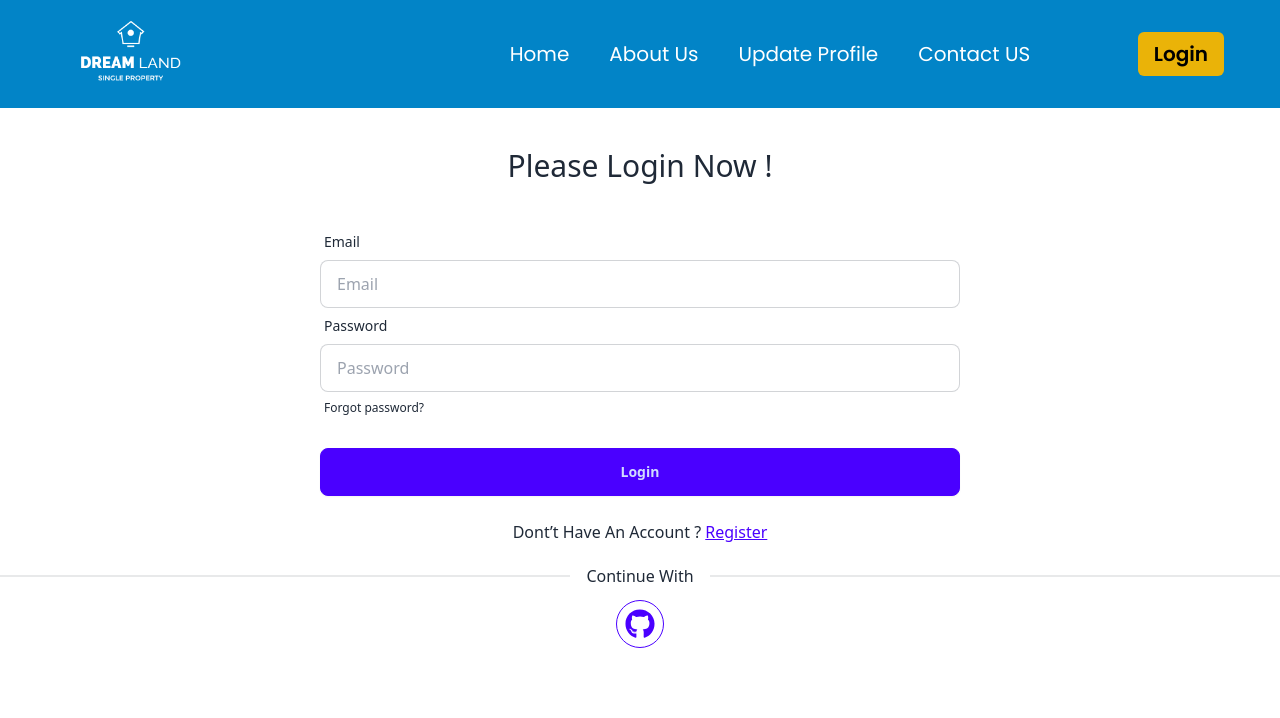
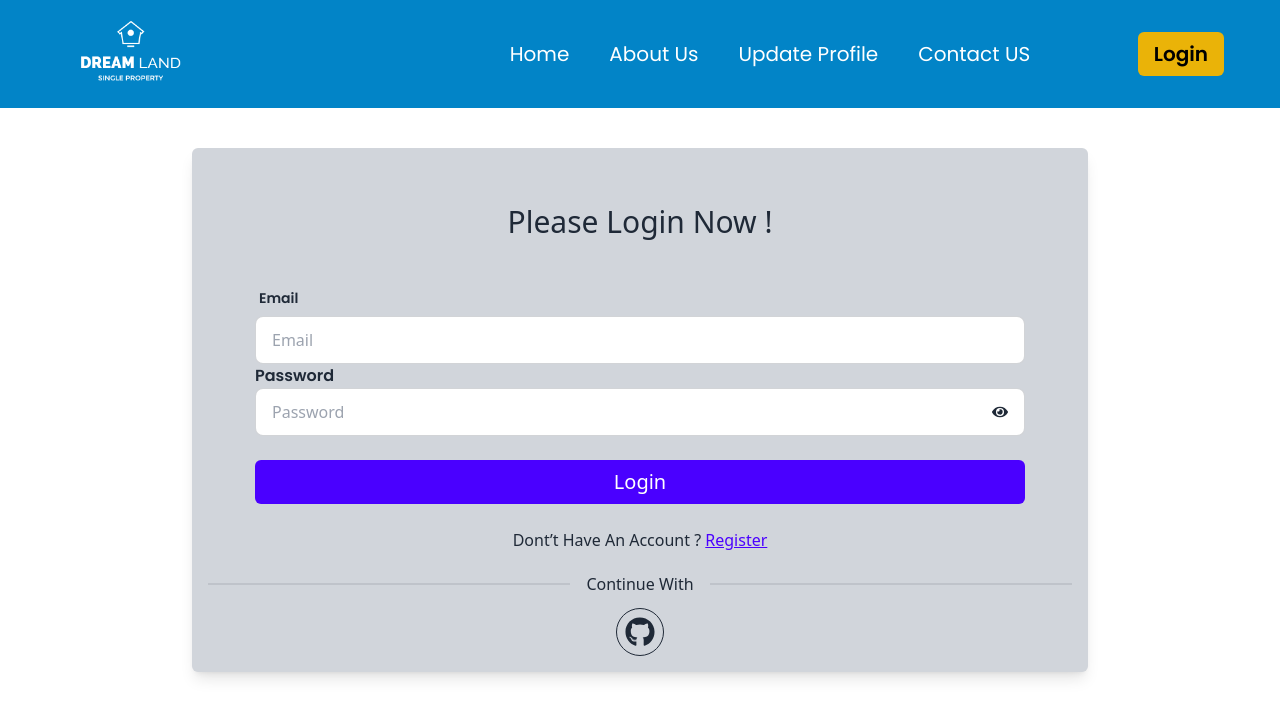
Before and after one commit to Mehebul02/dream-land-property, a React (Vite) app: page /login in a window 1280 px wide. Shown: the top 718 px of the page. Built offline with nearby package versions, Linux system fonts and the light colour scheme; no server answers.

Commit message:
GitHub Login complited

```diff
--- a/src/layout/root/Root.jsx
+++ b/src/layout/root/Root.jsx
@@ -1,5 +1,6 @@
 import { Outlet } from "react-router-dom";
 import Navbar from "../../pages/shared/navbar/Navbar";
+import Footer from "../../pages/footer/Footer";
 
 
 const Root = () => {
@@ -9,6 +10,9 @@ const Root = () => {
            <div className="max-w-[1300px] mx-auto mt-10">
             <Outlet/>
            </div>
+         <div className="mt-10">
+         <Footer/>
+         </div>
         </div>
     );
 };
--- a/src/pages/error/ErrorPage.jsx
+++ b/src/pages/error/ErrorPage.jsx
@@ -9,7 +9,7 @@ const ErrorPage = () => {
       <p>
         <i className="text-2xl">{error.statusText || error.message}</i>
       </p>
-        <Link to='/'><button className="btn mt-5 bg-[#0284C7]">Home</button></Link>
+        <Link to='/'><button className="btn mt-5 bg-[#0284C7]">Back To Home</button></Link>
           </div>
         </div>
     );
--- /dev/null
+++ b/src/pages/footer/Footer.jsx
@@ -0,0 +1,15 @@
+import { FaFacebook } from "react-icons/fa";
+import { NavLink } from "react-router-dom";
+
+const Footer = () => {
+
+
+
+    return (
+<div>
+
+</div>
+    );
+};
+
+export default Footer;
--- a/src/pages/shared/login/Login.jsx
+++ b/src/pages/shared/login/Login.jsx
@@ -1,68 +1,87 @@
-
 import { Link } from "react-router-dom";
 
 import { useForm } from "react-hook-form";
 import SocialPage from "../../socialpage/SocialPage";
+import { useContext, useState } from "react";
+import { AuthContext } from "../../../provider/AuthProvider";
+import toast, { Toaster } from "react-hot-toast";
+import { FaEye, FaEyeSlash } from "react-icons/fa";
+
 const Login = () => {
-
+  const [showPassword, setShowPassword] = useState(false);
+  const { loginUser,gitHubLogin } = useContext(AuthContext);
   const {
     register,
     handleSubmit,
     watch,
     formState: { errors },
   } = useForm();
-      const onSubmit= (data) => {
-    //     const {email,password} = data
-    //     logInUser(email,password)
-    //    .then(result =>{
-    //     console.log(result.user)
-    //    })
-    //    .catch(error =>{
-    //     console.log(error)
+  const onSubmit = (data) => {
+    const { email, password } = data;
+    loginUser(email, password)
+      .then((result) => {
+        console.log(result.user);
+      })
+      .catch((error) => {
+        console.log(error);
+        toast.error("Password should be at least 6 characters!");
+      });
 
-    //    })
-    console.log('login',data)
-
+    console.log("login", data);
+  };
+  const handleGitHubLogin =()=>{
+    gitHubLogin()
+    .then(result =>{
+      console.log(result.user)
+    })
+    .catch(error =>{
+      console.log(error)
+    })
   }
   return (
     <div>
-      <div className="">
+      <div className="p-4 bg-gray-300 max-w-4xl mx-auto rounded-md shadow-lg">
         <h1 className="text-3xl text-center my-10">Please Login Now !</h1>
-        <form onSubmit={handleSubmit(onSubmit)} className="md:w-3/4 lg:w-1/2 mx-auto ">
+        <form
+          onSubmit={handleSubmit(onSubmit)}
+          className="md:w-3/4 lg:w-[770px] mx-auto "
+        >
           <div className="form-control">
             <label className="label">
-              <span className="label-text">Email</span>
+              <span className="label-text font-poppins font-semibold">Email</span>
             </label>
             <input
               type="email"
               name="email"
               placeholder="Email"
               className="input input-bordered"
-              required {...register("email", { required: true })}
+              required
+              {...register("email", { required: true })}
             />
-            {errors.email && <span className="text-red-700">This field is required</span>}
+            {errors.email && (
+              <span className="text-red-700">This field is required</span>
+            )}
           </div>
           <div className="form-control">
-            <label className="label">
-              <span className="label-text">Password</span>
-            </label>
+            <h1 className="font-poppins font-semibold">Password</h1>
+            <label className="input input-bordered flex items-center gap-2">
               <input
-              type="password"
-              name="password"
+                type={showPassword ? "text" : "password"}
+                className="grow "
                 placeholder="Password"
-              className="input input-bordered"
-              required {...register("password", { required: true })}
+                {...register("password", { required: true })}
               />
-            {errors.password && <span className="text-red-700">This field is required</span>}
-            <label className="label">
-              <a href="#" className="label-text-alt link link-hover">
-                Forgot password?
-              </a>
+              <span>
+                <span onClick={() => setShowPassword(!showPassword)}>
+                  {showPassword ? <FaEyeSlash></FaEyeSlash> : <FaEye></FaEye>}
+                </span>
+              </span>
             </label>
           </div>
           <div className="form-control mt-6">
-            <button className="btn btn-primary">Login</button>
+            <button className="bg-primary py-2 rounded-md text-xl text-white">Login</button>
           </div>
+          <Toaster position="top-right" reverseOrder={false} />
         </form>
         <p className="text-center my-6">
           Dont’t Have An Account ?{" "}
@@ -70,8 +89,8 @@ const Login = () => {
             Register
           </Link>
         </p>
-       <div className="text-center">
-       <SocialPage/>
+        <div onClick={handleGitHubLogin} className="text-center">
+          <SocialPage />
         </div>
       </div>
     </div>
--- a/src/pages/shared/navbar/Navbar.jsx
+++ b/src/pages/shared/navbar/Navbar.jsx
@@ -24,7 +24,7 @@ const Navbar = () => {
           <div tabIndex={0} role="button" className="btn btn-ghost lg:hidden">
             <svg xmlns="http://www.w3.org/2000/svg" className="h-5 w-5" fill="none" viewBox="0 0 24 24" stroke="currentColor"><path strokeLinecap="round" strokeLinejoin="round" strokeWidth="2" d="M4 6h16M4 12h8m-8 6h16" /></svg>
           </div>
-          <ul tabIndex={0} className="menu menu-sm dropdown-content mt-3 z-[1] p-2 shadow bg-base-100 rounded-box w-52">
+          <ul tabIndex={0} className="menu menu-sm dropdown-content mt-3 z-[1] p-2 shadow bg-[#0284C7] rounded-box w-52">
             {navLink}
           </ul>
         </div>
--- a/src/pages/socialpage/SocialPage.jsx
+++ b/src/pages/socialpage/SocialPage.jsx
@@ -13,7 +13,7 @@ const SocialPage = () => {
 
                 <div className='divider'>Continue With</div>
                 <div>
-                    <button  className='btn btn-primary btn-circle btn-outline'><FaGithub className='text-3xl'></FaGithub></button>
+                    <button  className='btn  btn-circle btn-outline'><FaGithub className='text-3xl'></FaGithub></button>
                     {/* <button  className='btn btn-primary btn-circle btn-outline'><FaFacebook/></button> */}
                 </div>
 
--- a/src/provider/AuthProvider.jsx
+++ b/src/provider/AuthProvider.jsx
@@ -1,23 +1,48 @@
-import { createUserWithEmailAndPassword } from "firebase/auth";
-import { createContext, useState } from "react";
+import {
+  GithubAuthProvider,
+  createUserWithEmailAndPassword,
+  onAuthStateChanged,
+  signInWithEmailAndPassword,
+  signInWithPopup,
+} from "firebase/auth";
+import { createContext, useEffect, useState } from "react";
 import auth from "../firebase/firebase_config";
 
-export const AuthContext = createContext(null)
-const AuthProvider = ({children}) => {
-    const createUser =(email,password)=>{
-        // const [user,setUser] = useState(null)
-        return createUserWithEmailAndPassword(auth,email,password)
+export const AuthContext = createContext(null);
+const gitHubProvider = new GithubAuthProvider();
+
+const AuthProvider = ({ children }) => {
+  const [user, setUser] = useState(null);
+  // create user
+  const createUser = (email, password) => {
+    return createUserWithEmailAndPassword(auth, email, password);
+  };
+  // sign in user
+  const loginUser = (email, password) => {
+    return signInWithEmailAndPassword(auth, email, password);
+  };
+  // gitHub Login
+  const gitHubLogin = () => {
+    return signInWithPopup(auth, gitHubProvider);
+  };
+  useEffect(() => {
+    const unSubScribe = onAuthStateChanged(auth, (currentUser) => {
+      setUser(currentUser);
+      console.log("Tui Sob Somoy Thakbi",currentUser);
+    });
+    return()=>{
+        unSubScribe()
     }
-    const authInfo ={
-        // user,
-        createUser,
-
-    }
-    return (
-        <AuthContext.Provider value={authInfo}>
-            {children}
-        </AuthContext.Provider>
-    );
+  }, []);
+  const authInfo = {
+    user,
+    createUser,
+    loginUser,
+    gitHubLogin,
+  };
+  return (
+    <AuthContext.Provider value={authInfo}>{children}</AuthContext.Provider>
+  );
 };
 
 export default AuthProvider;
```
Also changed, not shown: src/pages/shared/register/Register.jsx (+65 -62 lines). Lines whose indentation alone changed are shown as unchanged.
